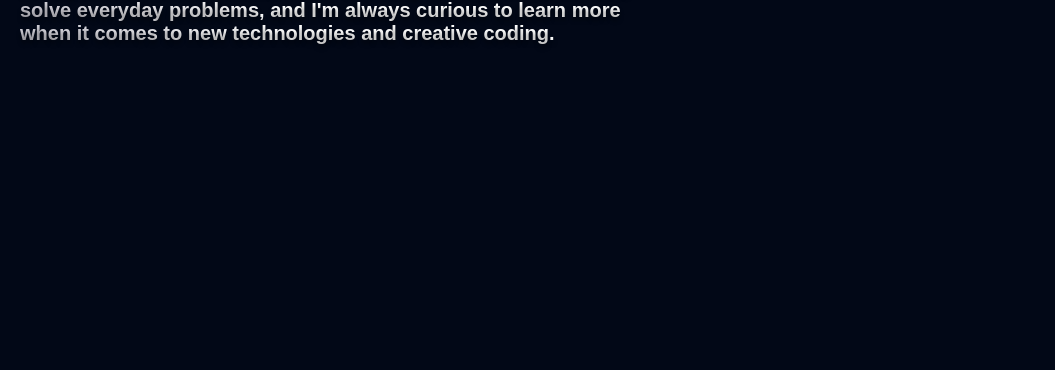
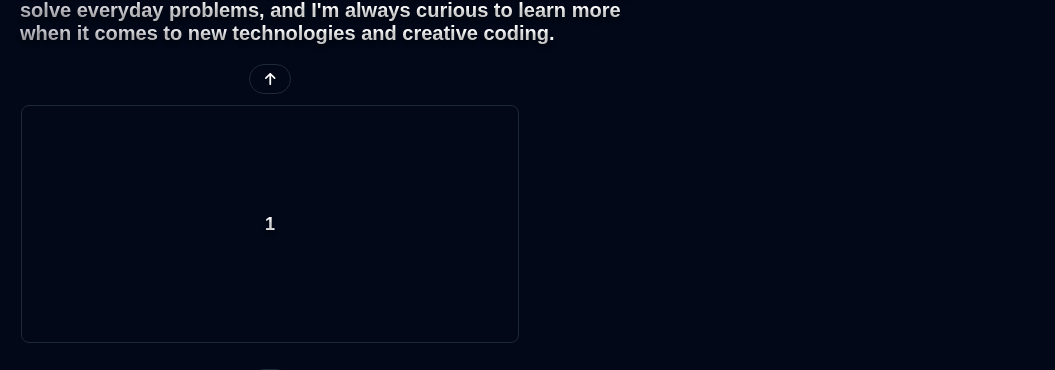
Before and after one commit to Jasurbek-Creative/umidjongafforov.uz-clone, a React (Vite) app: page / in a window 1280 px wide. Shown: the part 994-1364 px from the top of the page, without its empty margins (0-1055 px from the left). Before the commit the page ends 1068 px from the top, so only its background shows below. Built offline with nearby package versions, Linux system fonts and the light colour scheme.

Commit message:
About qismidagi carousel qismi bajarildi lekn button qismidagi radiusda ozgina xato bor

```diff
--- a/src/about/About.css
+++ b/src/about/About.css
@@ -39,3 +39,66 @@ p {
   font-weight: 600;
   margin-bottom: 29px;
 }
+
+/* ------------------- */
+
+.slider_container {
+  width: 500px;
+  /* height: 300px; */
+}
+.slider_container > span {
+  display: flex;
+  justify-content: center;
+  align-items: center;
+  width: 30px;
+  height: 30px;
+  border: 1px solid hsl(217.2 32.6% 17.5%);
+  border-radius: 999px;
+
+  background-color: hsl(222.2 84% 4.9%);
+}
+
+.slider_container > span > .icon {
+  color: white;
+  font-size: 0.875rem;
+  line-height: 1.25rem;
+}
+
+.slider_carousel {
+}
+
+.card {
+}
+.slick-slide {
+  padding-bottom: 15px;
+}
+
+.card > h3 {
+  margin: 0;
+  height: calc(286px - 48px);
+  width: 100%;
+  display: flex;
+  justify-content: center;
+  align-items: center;
+  font-size: 18px;
+  text-align: center;
+  border: 1px solid hsl(217.2 32.6% 17.5%);
+  border-radius: 0.5rem;
+}
+
+.carousel-button {
+  position: relative;
+  left: 50%;
+  transform: translateX(-50%);
+  padding: 10px 20px;
+  cursor: pointer;
+  z-index: 1;
+}
+
+.top-button {
+  top: -10px;
+}
+
+.bottom-button {
+  bottom: -10px;
+}
--- a/src/about/About.jsx
+++ b/src/about/About.jsx
@@ -1,4 +1,5 @@
 import "./About.css";
+import VerticalCarousel from "./Carousel";
 const About = () => {
   return (
     <div className="about" id="about">
@@ -14,7 +15,9 @@ const About = () => {
           to new technologies and creative coding.`}
         </p>
       </div>
-      <div className="about_calouser"></div>
+      <div className="about_calouser">
+        <VerticalCarousel />
+      </div>
     </div>
   );
 };
--- /dev/null
+++ b/src/about/Carousel.jsx
@@ -0,0 +1,74 @@
+import Slider from "react-slick";
+import "slick-carousel/slick/slick.css";
+import "slick-carousel/slick/slick-theme.css";
+
+import { FontAwesomeIcon } from "@fortawesome/react-fontawesome";
+import { faArrowUp, faArrowDown } from "@fortawesome/free-solid-svg-icons";
+import { useRef, useState } from "react";
+
+const Carousel = () => {
+  const sliderRef = useRef(null);
+  const [activeSlide, setActiveSlide] = useState(0);
+  const totalSlides = 4;
+
+  const settings = {
+    dots: false,
+    infinite: false,
+    speed: 500,
+    slidesToShow: 1,
+    slidesToScroll: 1,
+    arrows: false,
+    vertical: true,
+    verticalSwiping: true,
+    swipe: true,
+    draggable: true,
+    swipeToSlide: true,
+    onSwipe: (direction) => {
+      if (direction === "up") {
+        sliderRef.current.slickNext();
+      } else if (direction === "down") {
+        sliderRef.current.slickPrev();
+      }
+    },
+    beforeChange: (current, next) => setActiveSlide(next),
+  };
+
+  return (
+    <div className="slider_container">
+      <span
+        className="carousel-button top-button"
+        onClick={() => sliderRef.current.slickPrev()}
+        disabled={activeSlide === 0}
+      >
+        <FontAwesomeIcon className="icon" icon={faArrowUp} />
+      </span>
+
+      <div className="slider_carousel">
+        <Slider ref={sliderRef} {...settings}>
+          <div className="card">
+            <h3>1</h3>
+          </div>
+          <div className="card">
+            <h3>2</h3>
+          </div>
+          <div className="card">
+            <h3>3</h3>
+          </div>
+          <div className="card">
+            <h3>4</h3>
+          </div>
+        </Slider>
+      </div>
+
+      <span
+        className="carousel-button bottom-button"
+        onClick={() => sliderRef.current.slickNext()}
+        disabled={activeSlide === totalSlides - 1}
+      >
+        <FontAwesomeIcon className="icon" icon={faArrowDown} />
+      </span>
+    </div>
+  );
+};
+
+export default Carousel;
```
